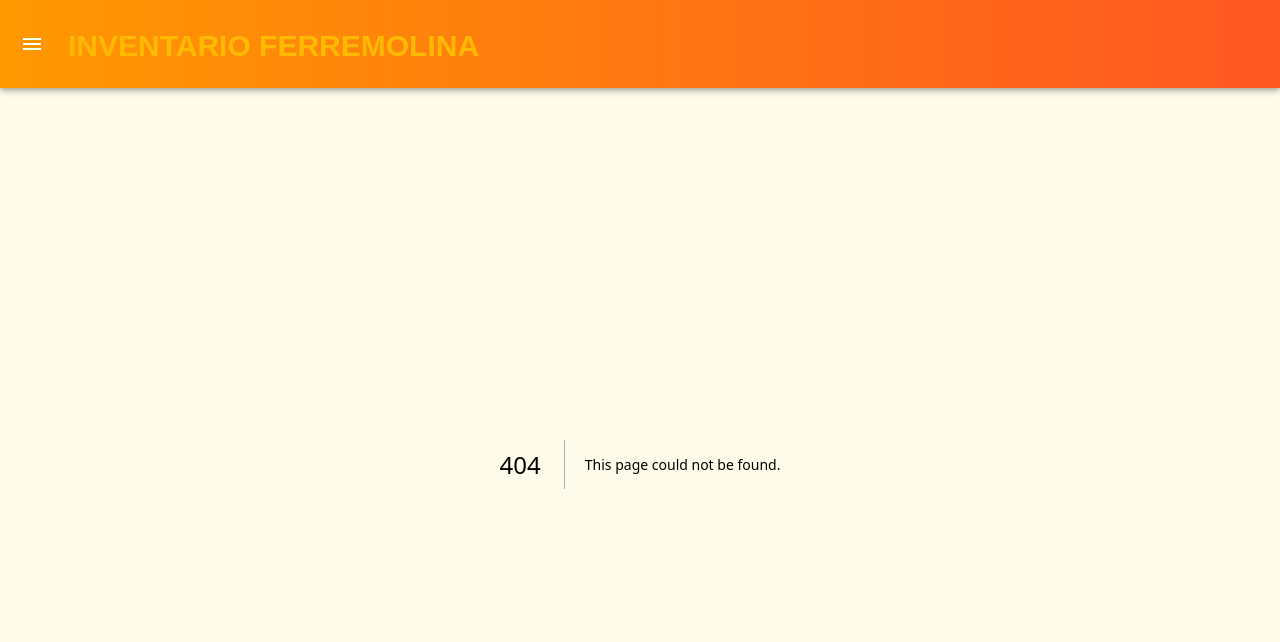
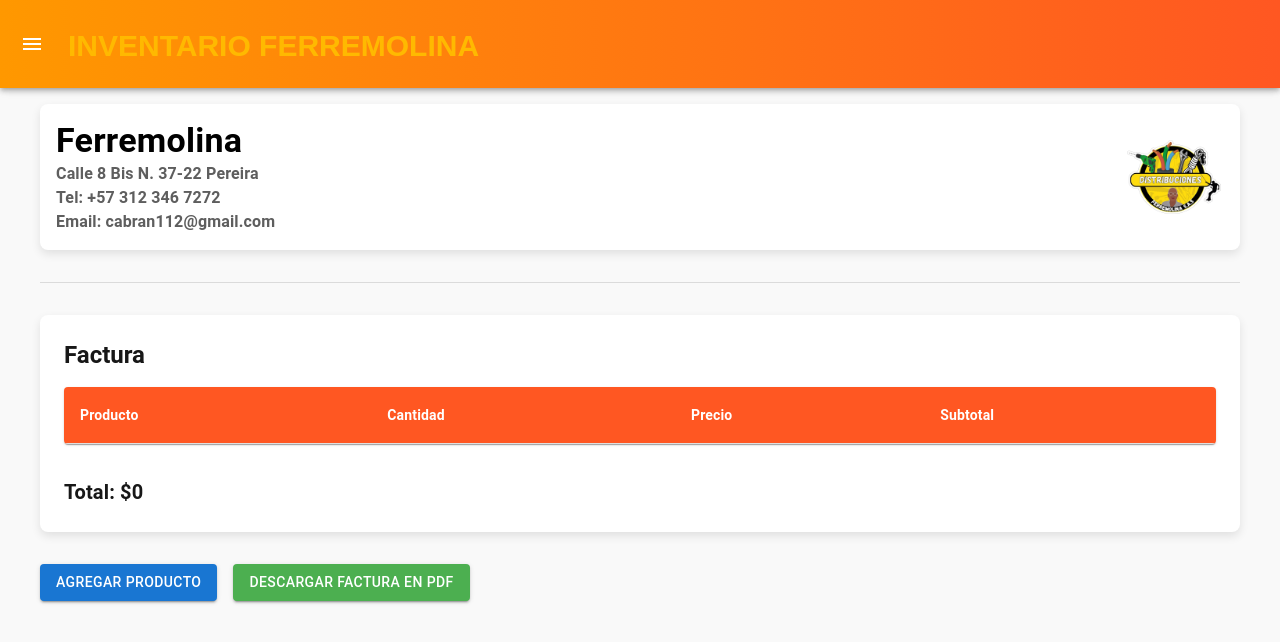
Before and after one commit to jeanpaul615/InventarioFM, a Next.js app in the folder front/: page /billing in a window 1280 px wide. Before the commit this address had no page. Shown: the top 642 px of the page. Built offline with nearby package versions, Linux system fonts and the light colour scheme.

Commit message:
Add billing features: implement AddProductModal, integrate PDF generation, and update Navbar for improved navigation

```diff
--- a/front/package.json
+++ b/front/package.json
@@ -15,6 +15,8 @@
     "@mui/material": "^6.4.6",
     "axios": "^1.8.1",
     "file-saver": "^2.0.5",
+    "html2canvas": "^1.4.1",
+    "jspdf": "^3.0.1",
     "next": "15.2.1",
     "react": "^19.0.0",
     "react-dom": "^19.0.0",
--- /dev/null
+++ b/front/src/app/billing/AddProductModal.tsx
@@ -0,0 +1,102 @@
+"use client";
+
+import React, { useState } from "react";
+import {
+  Box,
+  Button,
+  Modal,
+  TextField,
+  Typography,
+} from "@mui/material";
+
+interface AddProductModalProps {
+  open: boolean;
+  onClose: () => void;
+  onAdd: (newProduct: any) => void; // Callback para agregar el producto
+}
+
+const AddProductModal: React.FC<AddProductModalProps> = ({
+  open,
+  onClose,
+  onAdd,
+}) => {
+  const [productData, setProductData] = useState({
+    name: "",
+    price: "",
+    stock: "",
+  });
+
+  const handleChange = (e: React.ChangeEvent<HTMLInputElement>) => {
+    const { name, value } = e.target;
+    setProductData({ ...productData, [name]: value });
+  };
+
+  const handleSubmit = () => {
+    const newProduct = {
+      id: Date.now(), // Generar un ID único
+      name: productData.name,
+      price: parseFloat(productData.price),
+      stock: parseInt(productData.stock, 10),
+    };
+    onAdd(newProduct); // Enviar el producto al callback
+    onClose(); // Cerrar el modal
+  };
+
+  return (
+    <Modal open={open} onClose={onClose}>
+      <Box
+        sx={{
+          position: "absolute",
+          top: "50%",
+          left: "50%",
+          transform: "translate(-50%, -50%)",
+          width: 400,
+          bgcolor: "background.paper",
+          boxShadow: 24,
+          p: 4,
+          borderRadius: 2,
+        }}
+      >
+        <Typography variant="h6" mb={2}>
+          Agregar Producto
+        </Typography>
+        <TextField
+          label="Nombre"
+          name="name"
+          value={productData.name}
+          onChange={handleChange}
+          fullWidth
+          margin="normal"
+        />
+        <TextField
+          label="Precio"
+          name="price"
+          value={productData.price}
+          onChange={handleChange}
+          fullWidth
+          margin="normal"
+          type="number"
+        />
+        <TextField
+          label="Stock"
+          name="stock"
+          value={productData.stock}
+          onChange={handleChange}
+          fullWidth
+          margin="normal"
+          type="number"
+        />
+        <Box sx={{ mt: 2, display: "flex", justifyContent: "space-between" }}>
+          <Button variant="contained" color="primary" onClick={handleSubmit}>
+            Agregar
+          </Button>
+          <Button variant="outlined" color="secondary" onClick={onClose}>
+            Cancelar
+          </Button>
+        </Box>
+      </Box>
+    </Modal>
+  );
+};
+
+export default AddProductModal;
--- /dev/null
+++ b/front/src/app/billing/page.tsx
@@ -0,0 +1,217 @@
+"use client";
+
+import React, { useState } from "react";
+import {
+  Box,
+  Typography,
+  Button,
+  Table,
+  TableBody,
+  TableCell,
+  TableContainer,
+  TableHead,
+  TableRow,
+  Paper,
+  Divider,
+} from "@mui/material";
+import jsPDF from "jspdf";
+import html2canvas from "html2canvas";
+import AddProductModal from "./AddProductModal"; // Asegúrate de que la ruta sea correcta
+import { useApi } from "../../context/ApiContext"; // Asegúrate de que la ruta sea correcta
+
+interface InventoryItem {
+  id: number;
+  name: string;
+  price: number;
+  stock: number;
+}
+
+const mockInventory: InventoryItem[] = [
+  { id: 1, name: "Producto A", price: 100, stock: 10 },
+  { id: 2, name: "Producto B", price: 200, stock: 5 },
+  { id: 3, name: "Producto C", price: 50, stock: 20 },
+];
+
+const Billing: React.FC = () => {
+  const [selectedItems, setSelectedItems] = useState<
+    { item: InventoryItem; quantity: number }[]
+  >([]);
+  const [total, setTotal] = useState(0);
+  const [isAddModalOpen, setIsAddModalOpen] = useState(false); // Estado para el modal
+  const [products, setProducts] = useState<InventoryItem[]>(mockInventory); // Lista de productos
+
+  const handleAddItem = (item: InventoryItem, quantity: number) => {
+    if (quantity > item.stock) {
+      alert("Cantidad excede el stock disponible");
+      return;
+    }
+
+    const existingItem = selectedItems.find((i) => i.item.id === item.id);
+    if (existingItem) {
+      existingItem.quantity += quantity;
+    } else {
+      setSelectedItems([...selectedItems, { item, quantity }]);
+    }
+
+    setTotal(total + item.price * quantity);
+  };
+
+  const handleGeneratePDF = async () => {
+    const invoiceElement = document.getElementById("invoice");
+    if (!invoiceElement) return;
+
+    const canvas = await html2canvas(invoiceElement);
+    const imgData = canvas.toDataURL("image/png");
+
+    const pdf = new jsPDF();
+    const imgWidth = 190; // Width in mm
+    const imgHeight = (canvas.height * imgWidth) / canvas.width; // Maintain aspect ratio
+
+    pdf.addImage(imgData, "PNG", 10, 10, imgWidth, imgHeight);
+    pdf.save("Factura_Ferremolina.pdf");
+  };
+
+  const handleOpenAddModal = () => {
+    setIsAddModalOpen(true);
+  };
+
+  const handleCloseAddModal = () => {
+    setIsAddModalOpen(false);
+  };
+
+  const handleAddProduct = (newProduct: InventoryItem) => {
+    setProducts([...products, newProduct]); // Agregar el nuevo producto a la lista
+    setIsAddModalOpen(false); // Cerrar el modal
+  };
+
+  return (
+    <Box sx={{ p: 5, backgroundColor: "#f9f9f9", minHeight: "100vh" }}>
+      {/* Header with Logo and Company Info */}
+      <Box
+        sx={{
+          display: "flex",
+          alignItems: "center",
+          justifyContent: "space-between",
+          mb: 4,
+          p: 2,
+          backgroundColor: "#ffffff",
+          borderRadius: 2,
+          boxShadow: "0px 4px 10px rgba(0, 0, 0, 0.1)",
+        }}
+      >
+        <Box>
+          <Typography variant="h4" sx={{ fontWeight: "bold", color: "#000000" }}>
+            Ferremolina
+          </Typography>
+          <Typography
+            sx={{ fontWeight: "bold", color: "#5e5e5e" }}
+            variant="body1"
+          >
+            Calle 8 Bis N. 37-22 Pereira
+          </Typography>
+          <Typography
+            sx={{ fontWeight: "bold", color: "#5e5e5e" }}
+            variant="body1"
+          >
+            Tel: +57 312 346 7272
+          </Typography>
+          <Typography
+            sx={{ fontWeight: "bold", color: "#5e5e5e" }}
+            variant="body1"
+          >
+            Email: cabran112@gmail.com
+          </Typography>
+        </Box>
+        <Box>
+          <img
+            src="logo.webp" // Cambia esta ruta al logo de tu empresa
+            alt="Logo de Ferremolina"
+            style={{ width: "100px", height: "auto" }}
+          />
+        </Box>
+      </Box>
+
+      <Divider sx={{ mb: 4 }} />
+
+      {/* Invoice Section */}
+      <Box
+        id="invoice"
+        sx={{
+          p: 3,
+          backgroundColor: "#ffffff",
+          borderRadius: 2,
+          boxShadow: "0px 4px 10px rgba(0, 0, 0, 0.1)",
+        }}
+      >
+        <Typography variant="h5" sx={{ mb: 2, fontWeight: "bold" }}>
+          Factura
+        </Typography>
+        <TableContainer component={Paper} sx={{ mb: 4 }}>
+          <Table>
+            <TableHead>
+              <TableRow sx={{ backgroundColor: "#ff5722" }}>
+                <TableCell sx={{ color: "#ffffff", fontWeight: "bold" }}>
+                  Producto
+                </TableCell>
+                <TableCell sx={{ color: "#ffffff", fontWeight: "bold" }}>
+                  Cantidad
+                </TableCell>
+                <TableCell sx={{ color: "#ffffff", fontWeight: "bold" }}>
+                  Precio
+                </TableCell>
+                <TableCell sx={{ color: "#ffffff", fontWeight: "bold" }}>
+                  Subtotal
+                </TableCell>
+              </TableRow>
+            </TableHead>
+            <TableBody>
+              {selectedItems.map(({ item, quantity }) => (
+                <TableRow key={item.id}>
+                  <TableCell>{item.name}</TableCell>
+                  <TableCell>{quantity}</TableCell>
+                  <TableCell>${item.price}</TableCell>
+                  <TableCell>${item.price * quantity}</TableCell>
+                </TableRow>
+              ))}
+            </TableBody>
+          </Table>
+        </TableContainer>
+
+        <Typography variant="h6" sx={{ fontWeight: "bold" }}>
+          Total: ${total}
+        </Typography>
+      </Box>
+
+      {/* Buttons */}
+      <Box sx={{ mt: 4, display: "flex", gap: 2 }}>
+        <Button
+          variant="contained"
+          color="primary"
+          onClick={handleOpenAddModal}
+        >
+          Agregar Producto
+        </Button>
+        <Button
+          variant="contained"
+          color="success"
+          onClick={handleGeneratePDF}
+          sx={{
+            backgroundColor: "#4caf50",
+            "&:hover": { backgroundColor: "#45a049" },
+          }}
+        >
+          Descargar Factura en PDF
+        </Button>
+      </Box>
+
+      {/* Add Product Modal */}
+      <AddProductModal
+        open={isAddModalOpen}
+        onClose={handleCloseAddModal}
+        onAdd={handleAddProduct}
+      />
+    </Box>
+  );
+};
+
+export default Billing;
--- a/front/src/app/components/Navbar.tsx
+++ b/front/src/app/components/Navbar.tsx
@@ -20,23 +20,16 @@
 import ContactMailIcon from '@mui/icons-material/ContactMail';
 import LoginIcon from '@mui/icons-material/Login';
 import DashboardIcon from '@mui/icons-material/Dashboard';
-import ShoppingCartIcon from '@mui/icons-material/ShoppingCart';
-import BarChartIcon from '@mui/icons-material/BarChart';
-import DescriptionIcon from '@mui/icons-material/Description';
-import LayersIcon from '@mui/icons-material/Layers';
-import { useRouter } from 'next/navigation';
+
+import { useRouter } from 'next/navigation'
 import { styled } from '@mui/system';
 
 const NAVIGATION = [
-  { title: 'Home', icon: <HomeIcon />, path: '/' },
-  { title: 'About', icon: <InfoIcon />, path: '/about' },
+  { title: 'Inventario', icon: <HomeIcon />, path: '/' },
+  { title: 'Facturacion', icon: <InfoIcon />, path: '/billing' },
   { title: 'Contact', icon: <ContactMailIcon />, path: '/contact' },
   { title: 'Login', icon: <LoginIcon />, path: '/login' },
   { title: 'Dashboard', icon: <DashboardIcon />, path: '/dashboard' },
-  { title: 'Orders', icon: <ShoppingCartIcon />, path: '/orders' },
-  { title: 'Sales Reports', icon: <BarChartIcon />, path: '/reports/sales' },
-  { title: 'Traffic Reports', icon: <DescriptionIcon />, path: '/reports/traffic' },
-  { title: 'Integrations', icon: <LayersIcon />, path: '/integrations' },
 ];
 
 const StyledDrawer = styled(Drawer)(({ theme }) => ({
--- a/front/src/app/components/ProductTable/ProductTable.tsx
+++ b/front/src/app/components/ProductTable/ProductTable.tsx
@@ -10,7 +10,6 @@
 import * as XLSX from 'xlsx';
 import Image from 'next/image';
 import { useApi } from '../../context/ApiContext';
-
 import { Product } from './ProductTableContent';
 
 const ProductTable: React.FC = () => {
```
Also changed, not shown: 1 other file (tests, documents, lock files or other folders).
